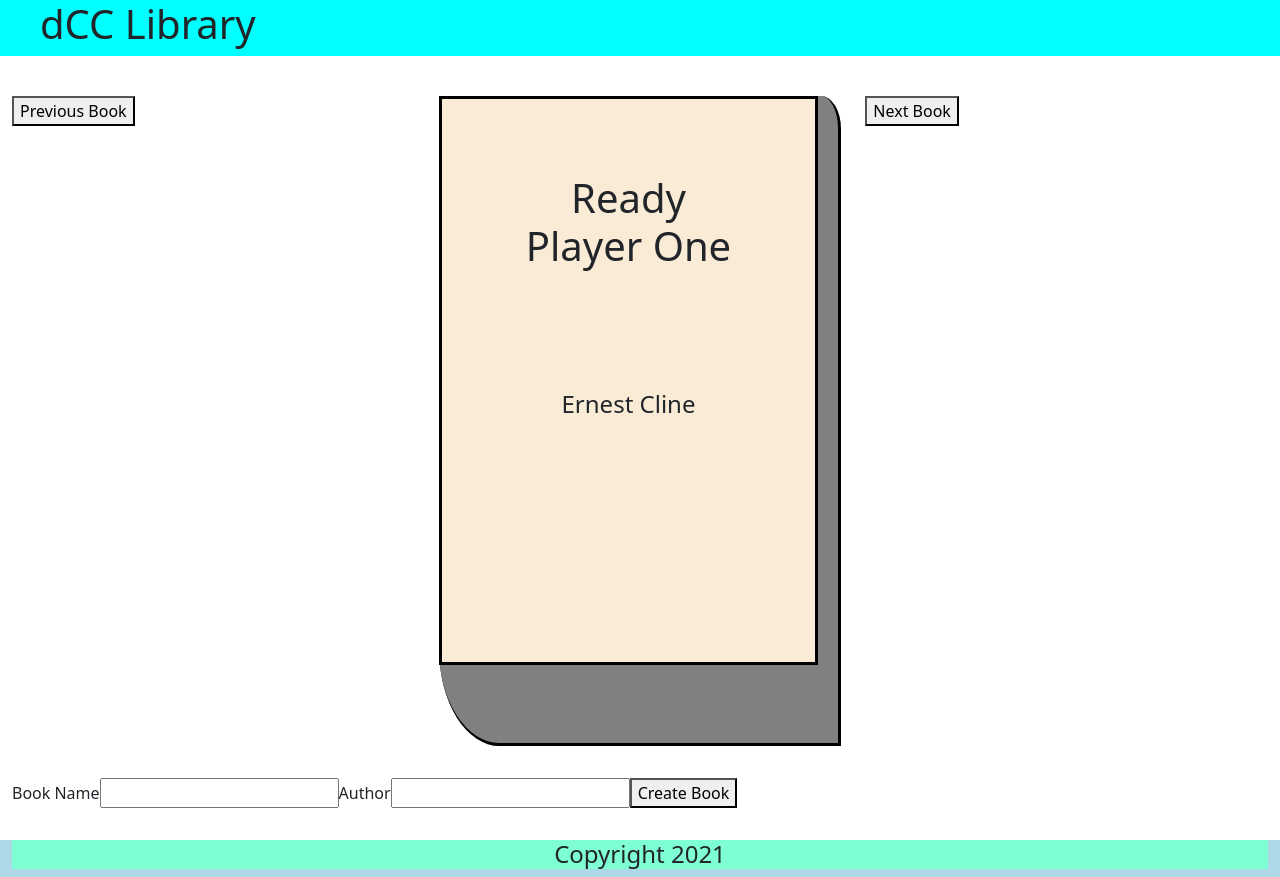
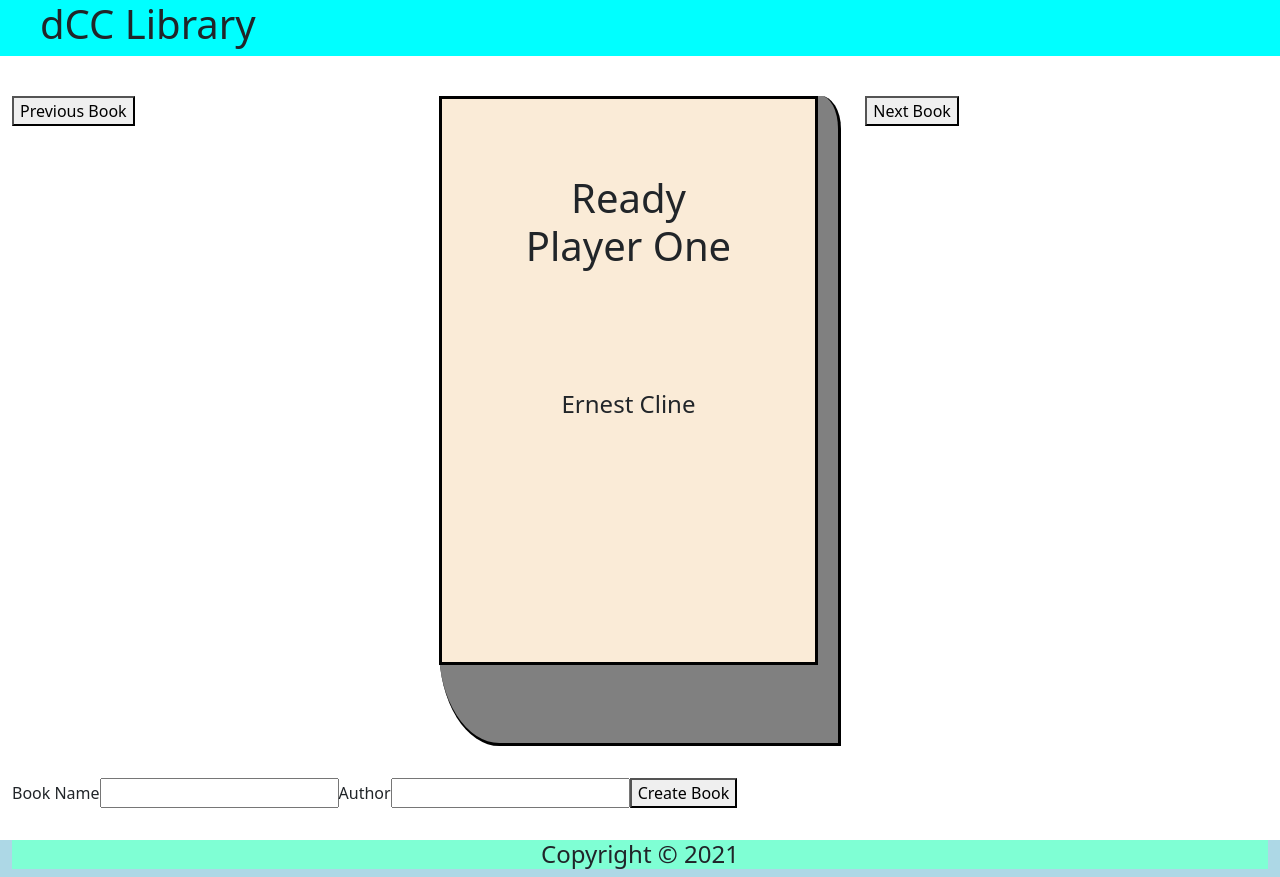
Before and after one commit to Wjamescorbett/ReactTutorial, a React (Create React App) app: page / in a window 1280 px wide. Built offline with nearby package versions, Linux system fonts and the light colour scheme.

Commit message:
Added copyright symbol to footer.

```diff
--- a/src/components/Footer/Footer.jsx
+++ b/src/components/Footer/Footer.jsx
@@ -4,7 +4,7 @@
 const Footer = () => {
     return (
         <footer className="footer">
-            <h4>Copyright 2021</h4>
+            <h4>Copyright &#169; 2021</h4>
         </footer>
      );
 }
```
